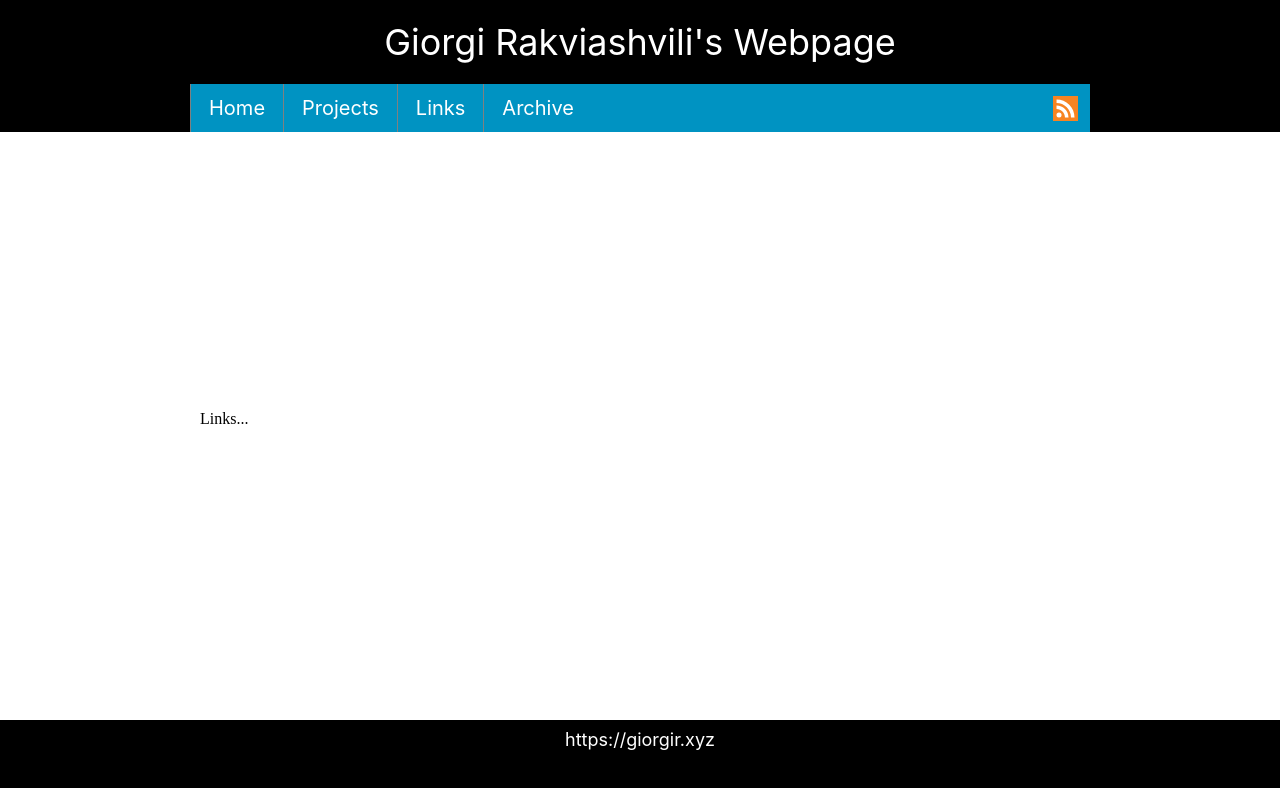
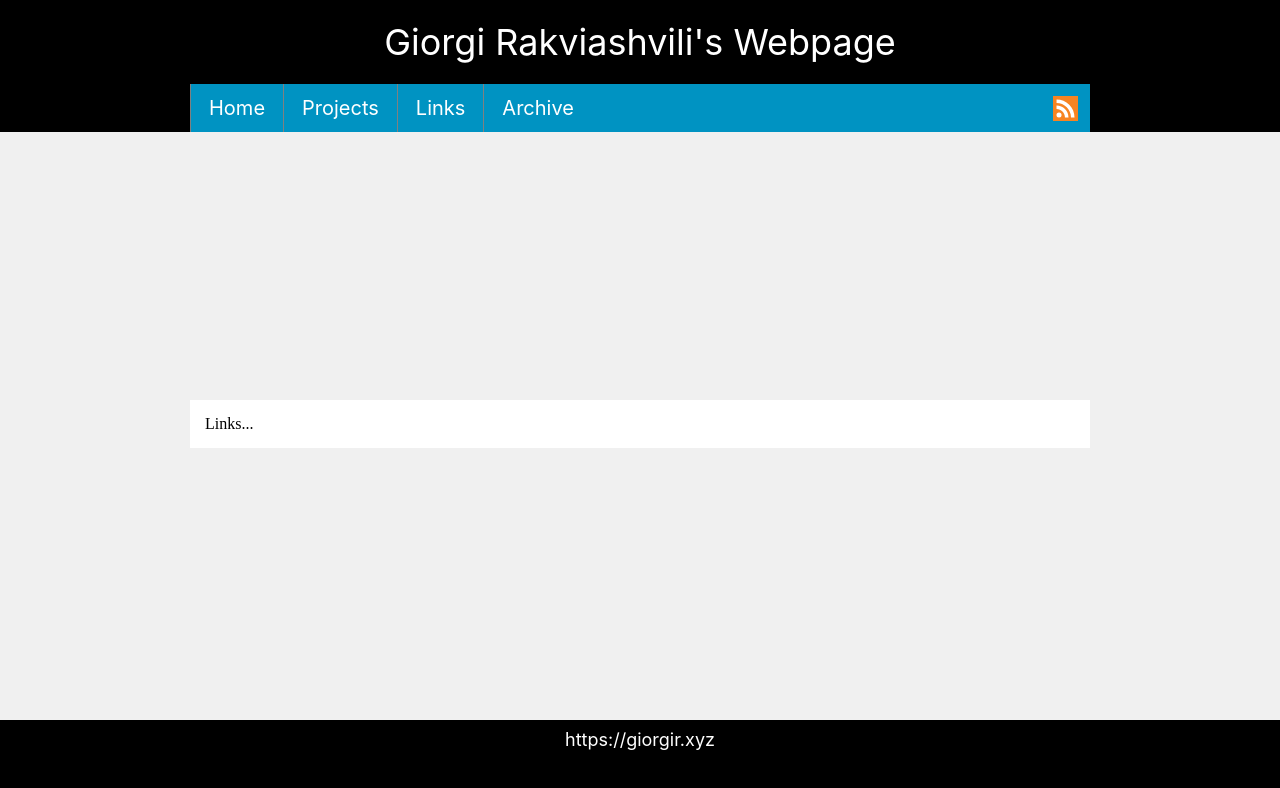
Before and after one commit to GiorgiR2/me, a React (Create React App) app: page /#/links in a window 1280 px wide. Shown: the top 788 px of the page. Built offline with nearby package versions, Linux system fonts and the light colour scheme.

Commit message:
base design update

```diff
--- a/src/pages/projectDetails.js
+++ b/src/pages/projectDetails.js
@@ -46,7 +46,7 @@ const ProjectDetails = () => {
 
   return (
     <Base>
-      <div className="frame2">
+      <div className="main">
         <div className="tituli">
           <h2 className="name">
             <span className="number">{n + 1}</span>
--- a/src/styles/base.sass
+++ b/src/styles/base.sass
@@ -15,6 +15,7 @@ html, body
   width: 100vw
   overflow-x: hidden
   background-color: lighten(#abb8c3, 40%)
+  background-color: #F0F0F0
 
 html #root .base
   min-height: 100vh
@@ -73,6 +74,12 @@ html #root .base
             &:active
               background-color: #00a0d3
 
+  .child .main
+    padding: 15px
+    background-color: #fff
+    width: $main-width
+    margin: 10px 0 0 -10px
+
   .bottom
     background-color: $header-color
     width: 100vw
--- a/src/styles/main.sass
+++ b/src/styles/main.sass
@@ -54,6 +54,7 @@ html #root .base .main
           height: $project-frame-h
 
           background-color: #112233
+          margin-right: 8px
 
           &:hover,
           &:active
@@ -75,9 +76,6 @@ html #root .base .main
               // height: calc(100% - 34px)
               height: 100%
               margin-left: 105px
-              // position: absolute
-              // margin-left: 8%
-              // display: none
 
             .projectName
               position: absolute
--- a/src/styles/project_details.sass
+++ b/src/styles/project_details.sass
@@ -3,7 +3,7 @@
 @import './variables.sass'
 @import './base.sass'
 
-body #root .base .frame2
+body #root .base .main
   .tituli
     width: 100%
     text-align: center
```
